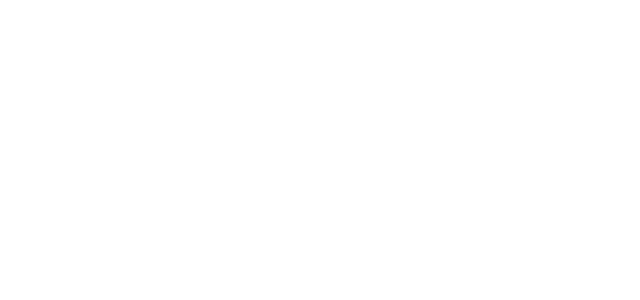
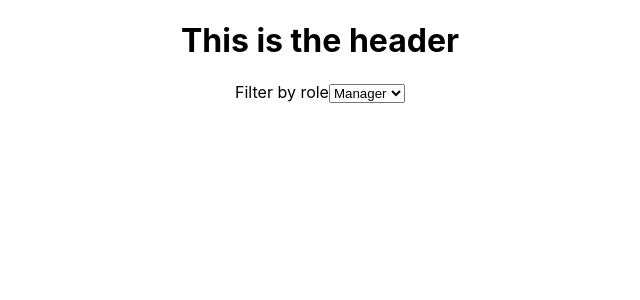
Before and after one commit to Kaleighspurio/react-employee-directory, a React (Create React App) app: page / in a window 1280 px wide. Shown: the top 300 px of the page, without its empty margins (320-960 px from the left). Built offline with nearby package versions, Linux system fonts and the light colour scheme.

Commit message:
set up the filter form select box

```diff
--- a/src/App.js
+++ b/src/App.js
@@ -1,11 +1,13 @@
 import React from 'react';
-
+import Header from './components/Header';
+import Filter from './components/Filter';
 import './App.css';
 
 function App() {
   return (
     <div className="App">
-
+      <Header />
+      <Filter />
     </div>
   );
 }
--- a/src/components/Filter.js
+++ b/src/components/Filter.js
@@ -0,0 +1,29 @@
+import React from 'react';
+import Data from './Employees.json';
+
+export default class Filter extends React.Component {
+  state = {
+    filter: '',
+  };
+
+  render() {
+    return (
+      <form className="search">
+        <div className="form-group">
+          <label htmlFor="filter">Filter by role</label>
+          <select className="form-control" id="filter" name="filter">
+            <option value={Data[0].role} key={Data[0].id}>
+              {Data[0].role}
+            </option>
+            <option value={Data[1].role} key={Data[1].id}>
+              {Data[1].role}
+            </option>
+            <option value={Data[3].role} key={Data[3].id}>
+              {Data[3].role}
+            </option>
+          </select>
+        </div>
+      </form>
+    );
+  }
+}
```
